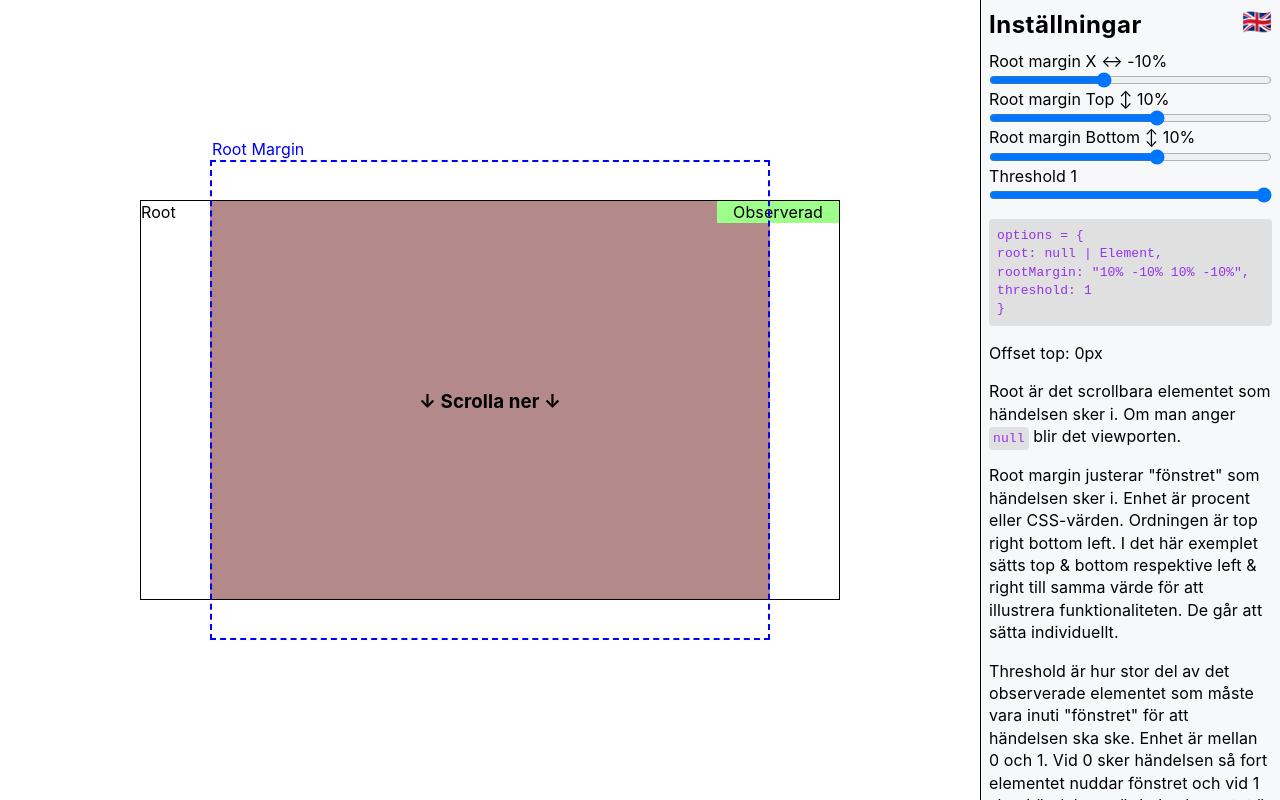
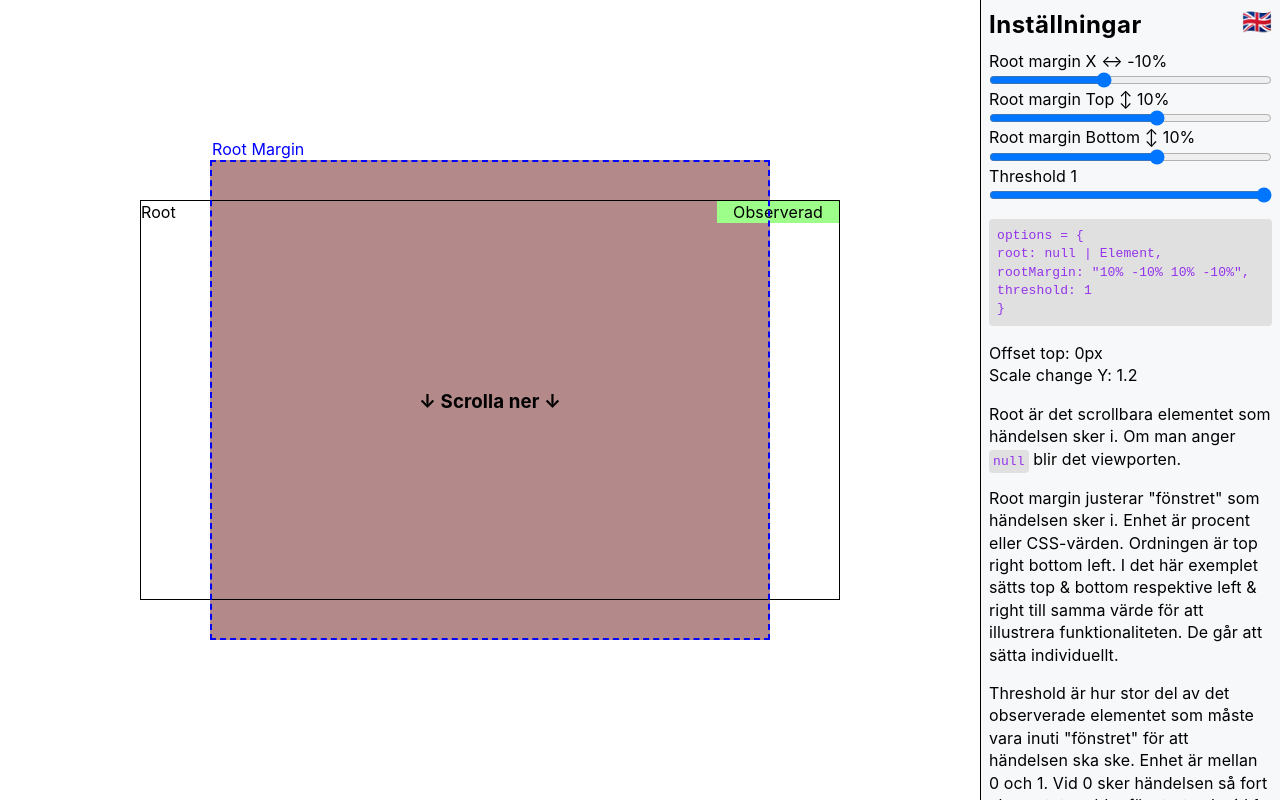
Before and after one commit to nickenickenicke/intersection-observer-visualizer, a React (Vite) app: page / in a window 1280 px wide. Built offline with nearby package versions, Linux system fonts and the light colour scheme.

Commit message:
Scale calculations for y-axis complete

```diff
--- a/src/components/Main.tsx
+++ b/src/components/Main.tsx
@@ -1,7 +1,7 @@
 import { CSSProperties, useEffect, useRef, useState } from "react";
 import { InterOptions } from "../ElementObserver";
 import { copy, Language } from "../Copy";
-import { calculateOffsetTop } from "../utils";
+import { calculateOffsetTop, calculateScale } from "../utils";
 
 interface MainProps {
   optionsState: InterOptions;
@@ -46,6 +46,10 @@ export const Main = ({ optionsState, language }: MainProps) => {
           style={
             {
               "--root-margin-top": calculateOffsetTop(
+                optionsState.rootTop,
+                optionsState.rootBottom
+              ),
+              "--root-margin-height-scale": calculateScale(
                 optionsState.rootTop,
                 optionsState.rootBottom
               ),
--- a/src/components/Sidebar.tsx
+++ b/src/components/Sidebar.tsx
@@ -1,7 +1,7 @@
 import Markdown from "react-markdown";
 import { copy, Language } from "../Copy";
 import { InterOptions } from "../ElementObserver";
-import { calculateOffsetTop } from "../utils";
+import { calculateOffsetTop, calculateScale } from "../utils";
 
 interface SidebarProps {
   optionsState: InterOptions;
@@ -95,7 +95,10 @@ threshold: ${optionsState.threshold}
         </pre>
         <p>
           Offset top:{" "}
-          {calculateOffsetTop(optionsState.rootTop, optionsState.rootBottom)}
+          {calculateOffsetTop(optionsState.rootTop, optionsState.rootBottom)}{" "}
+          <br />
+          Scale change Y:{" "}
+          {calculateScale(optionsState.rootTop, optionsState.rootBottom)} <br />
         </p>
         {copy.paragraphs.map((paragraph, index) => (
           <p key={index}>
--- a/src/index.css
+++ b/src/index.css
@@ -4,7 +4,7 @@
   --root-margin-block: 10;
   --root-margin-inline: -10;
   --root-margin-top: 0px;
-  --root-margin-height-scale: 0;
+  --root-margin-height-scale: 1.2;
   --color-not-observed: rgb(255, 138, 138);
   --color-observed: rgb(157, 255, 138);
   --color-code-bg: rgb(224, 224, 224);
@@ -208,7 +208,9 @@ p code {
 
 .new-rm {
   --calculated-width: calc(var(--wrapper-block) * 0.8);
-  --calculated-height: calc(var(--wrapper-inline) * 1);
+  --calculated-height: calc(
+    var(--wrapper-inline) * var(--root-margin-height-scale)
+  );
   position: absolute;
   width: var(--calculated-width);
   height: var(--calculated-height);
--- a/src/utils.ts
+++ b/src/utils.ts
@@ -2,3 +2,8 @@ export const calculateOffsetTop = (rootTop: number, rootBottom: number) => {
   const delta = (rootBottom - rootTop) * 2;
   return delta + "px";
 };
+
+export const calculateScale = (rootOne: number, rootTwo: number) => {
+  const scaleChange = (rootOne + rootTwo) / 100;
+  return 1 + scaleChange;
+};
```
